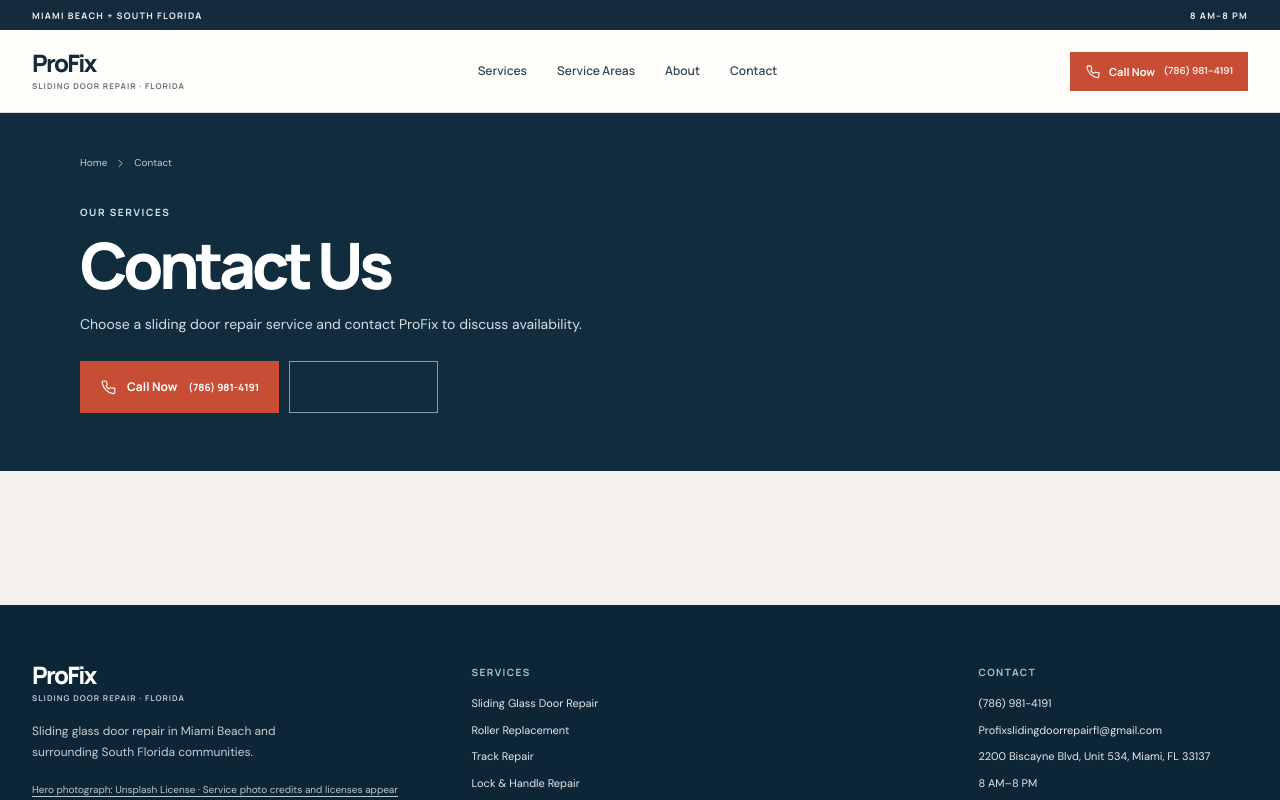
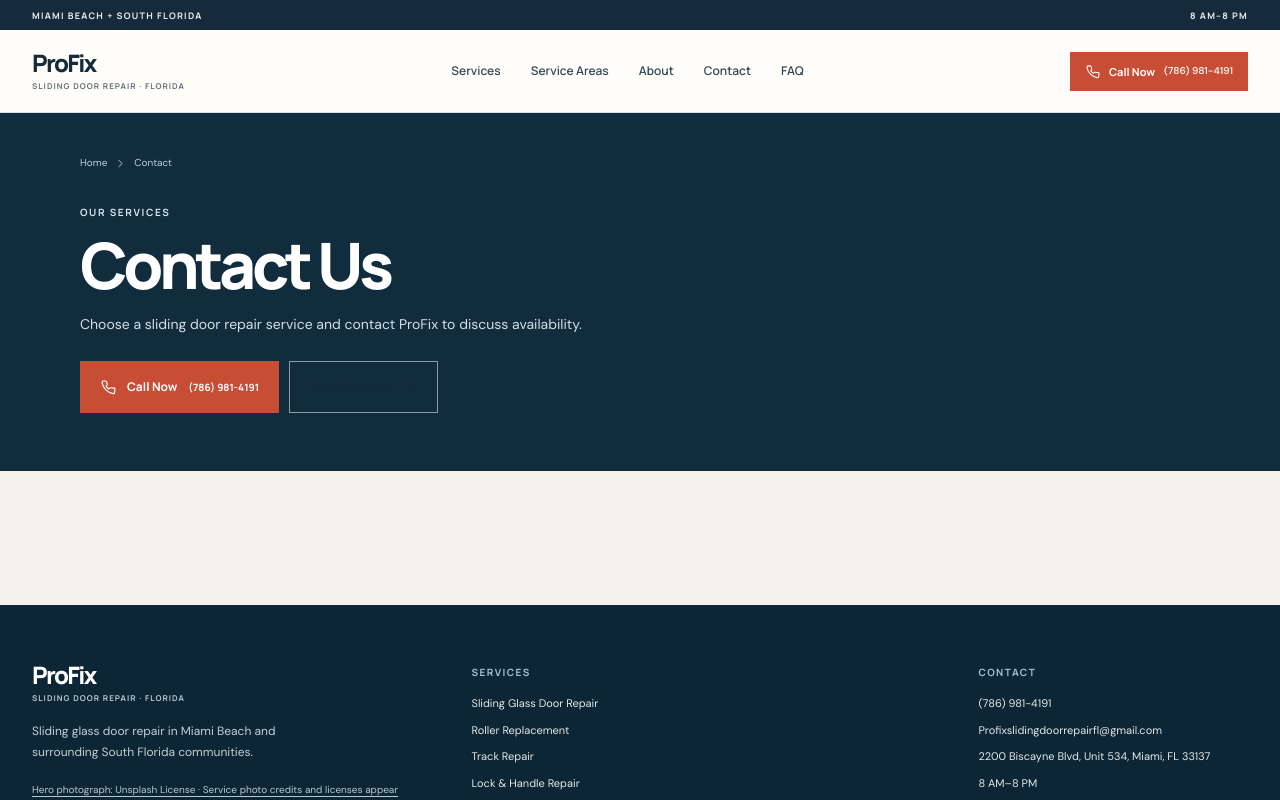
Before and after one commit to s77077707-sys/ProFix-Sliding-Door-Repair-FL, a Next.js app: page / in a window 1280 px wide. Shown: the top 800 px of the page. Built offline with nearby package versions, Linux system fonts and the light colour scheme.

Commit message:
Link FAQ in site navigation and footer

```diff
--- a/app/components.tsx
+++ b/app/components.tsx
@@ -79,7 +79,7 @@ export function Header() {
             <Link href="/services">Services</Link>
             <Link href="/service-areas">Service Areas</Link>
             <Link href="/about">About</Link>
-            <Link href="/contact">Contact</Link>
+            <Link href="/contact">Contact</Link><Link href="/faq">FAQ</Link>
           </nav>
           <CallButton className="header-call" />
           <details className="mobile-nav">
```
